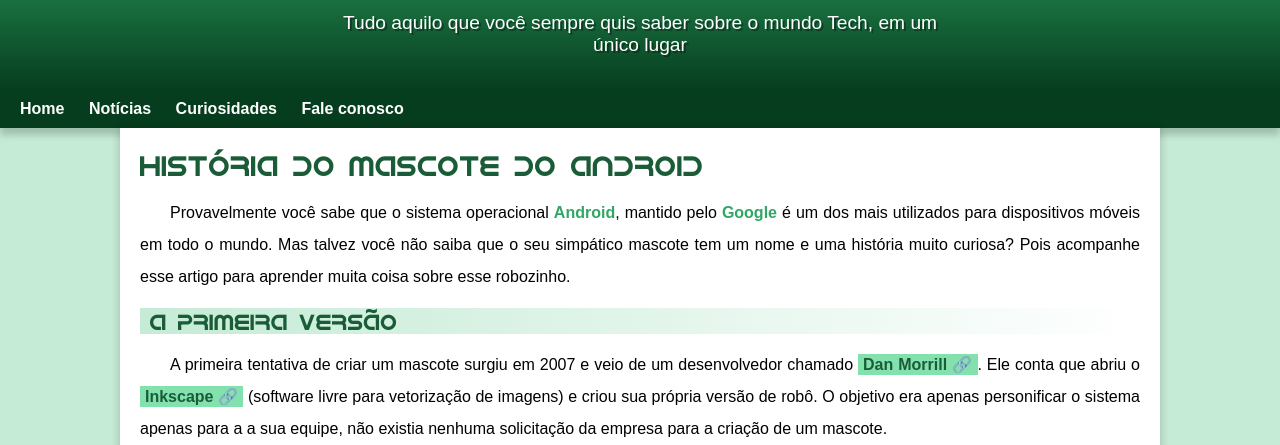
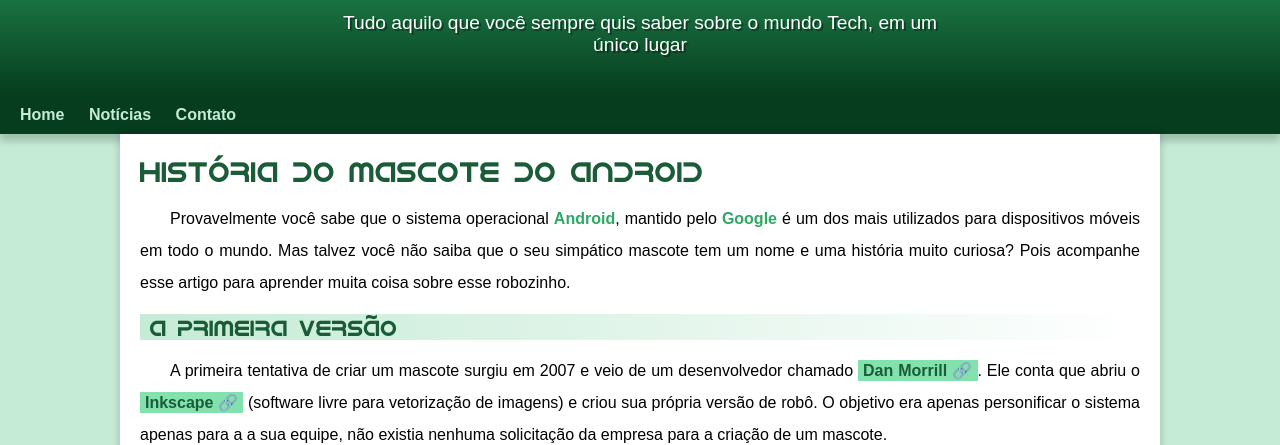
Before and after one commit to LucasCosta1301/projeto-android, a plain HTML site: page index.html in a window 1280 px wide. Shown: the part 100-545 px from the top of the page. Drawn offline with Linux system fonts and the light colour scheme.

Commit message:
Corrigindo erros

```diff
--- a/estilo/style.css
+++ b/estilo/style.css
@@ -60,7 +60,7 @@
     padding-right: 10px;
     padding-left: 10px;
     margin: auto;
-    margin-bottom: 30px;
+    padding-bottom: 40px;
     text-shadow: 2px 2px 0px rgba(0, 0, 0, 0.363);
 
 }
@@ -72,7 +72,7 @@
 }
 
 nav > a {
-    color: rgb(255, 255, 255);
+    color: var(--cor0);
     padding: 10px;
     text-decoration: none;
     font-weight: bold;
--- a/index.html
+++ b/index.html
@@ -15,8 +15,7 @@
     <nav>
         <a href="#">Home</a>
         <a href="">Notícias</a>
-        <a href="">Curiosidades</a>
-        <a href="#">Fale conosco</a>
+        <a href="#">Contato</a>
     </nav>
     <main>
         <article>
```
